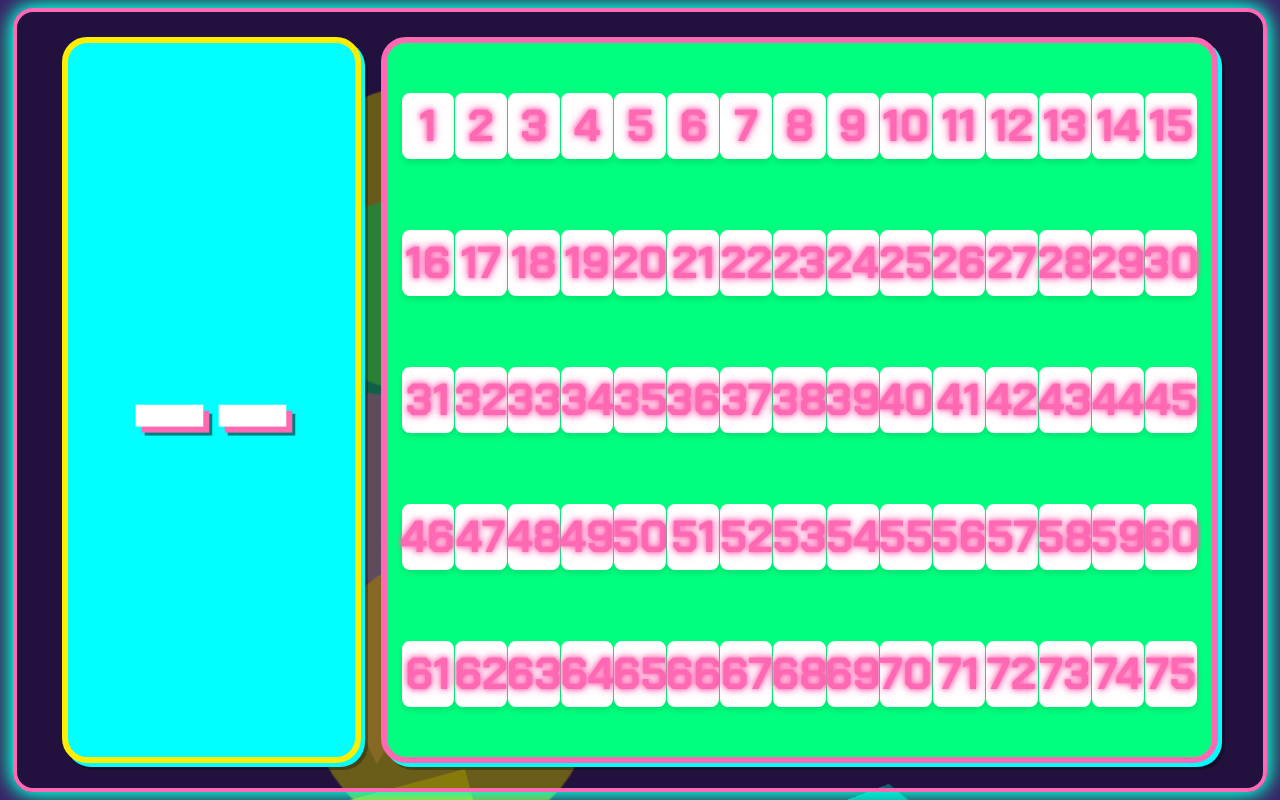
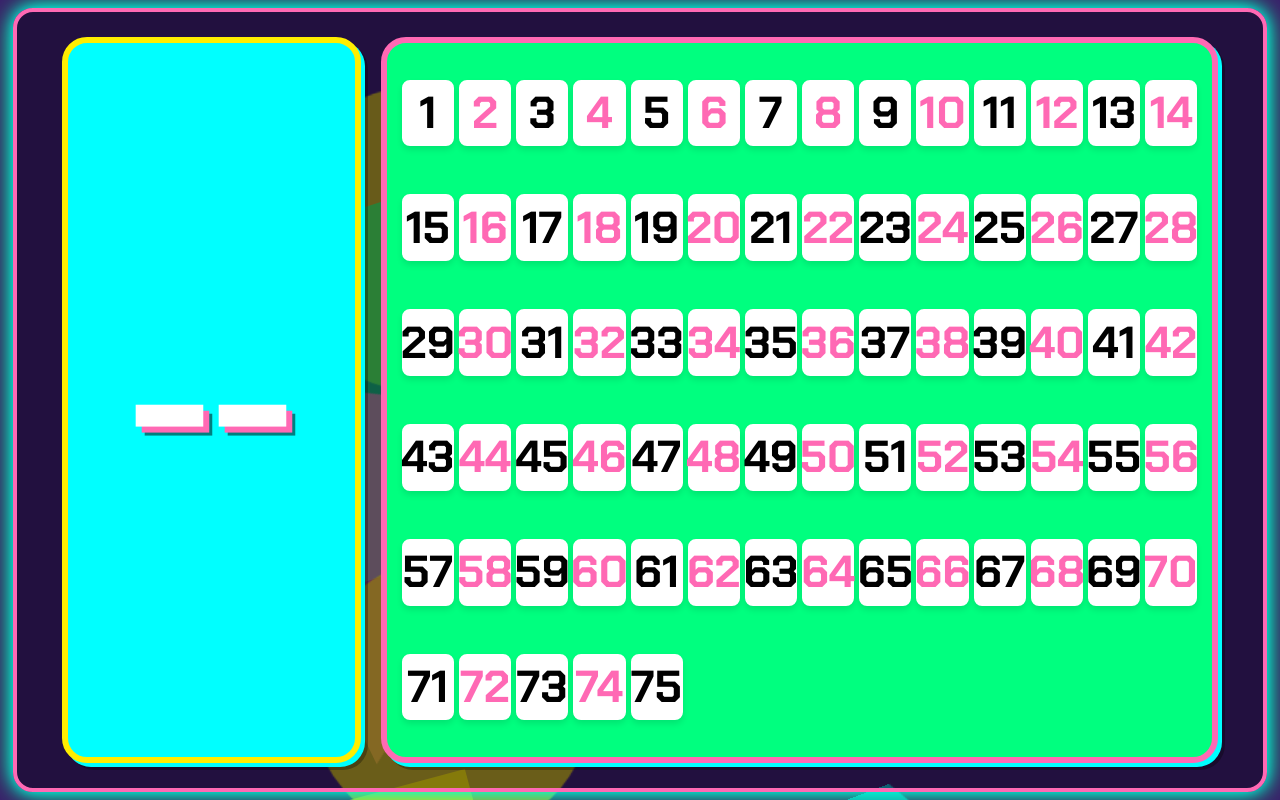
Before and after one commit to koreno1/sdfgh, a plain HTML site: page index.html in a window 1280 px wide. Drawn offline with Linux system fonts and the light colour scheme.

Commit message:
Update index.html

```diff
--- a/index.html
+++ b/index.html
@@ -162,7 +162,7 @@
         .number-grid {
             display: grid;
             grid-template-columns: repeat(auto-fit, minmax(4vw, 1fr));
-            gap: 1px;
+            gap: 5px;
             width: 100%;
             height: 100%;
             overflow-y: auto;
@@ -171,7 +171,6 @@
         }
         .number-item {
             background-color: #fff;
-            color: var(--color-pop-pink);
             border-radius: 8px;
             width: 100%;
             padding-top: 120%;
@@ -185,7 +184,15 @@
             box-shadow: 0 4px 6px rgba(0, 0, 0, .1);
             font-size: clamp(0.8rem, 3.5vw, 4rem);
             border: 2px solid #fff;
-            text-shadow: 0 0 5px var(--color-pop-pink), 0 0 10px var(--color-pop-pink);
+            text-shadow: none;
+        }
+        /* 奇数番目の数字の色を黒に */
+        .number-item:nth-child(odd) {
+            color: black;
+        }
+        /* 偶数番目の数字の色をピンクに */
+        .number-item:nth-child(even) {
+            color: var(--color-pop-pink);
         }
         .number-item span {
             position: absolute;
@@ -199,13 +206,14 @@
             border: 3px solid var(--color-pop-yellow);
             box-shadow: 0 0 15px var(--color-pop-yellow), 0 0 25px var(--color-pop-blue);
             text-shadow: none;
+            margin: 5px;
         }
         .number-item.highlight-drawn {
             animation: pop-pulse 1.5s ease-in-out infinite alternate;
         }
         @keyframes pop-pulse {
-            0% { transform: scale(1.1); }
-            100% { transform: scale(1.15); }
+            0% { transform: scale(1.05); }
+            100% { transform: scale(1.1); }
         }
         .game-over-display {
             position: fixed;
@@ -408,7 +416,7 @@
                 if (this.audioElements.length === 0) return;
                 const randomIndex = Math.floor(Math.random() * this.audioElements.length);
                 const audio = this.audioElements[randomIndex];
-                audio.currentTime = 0; // 再生開始位置を先頭に戻す
+                audio.currentTime = 0;
                 audio.play();
             },
 
```
